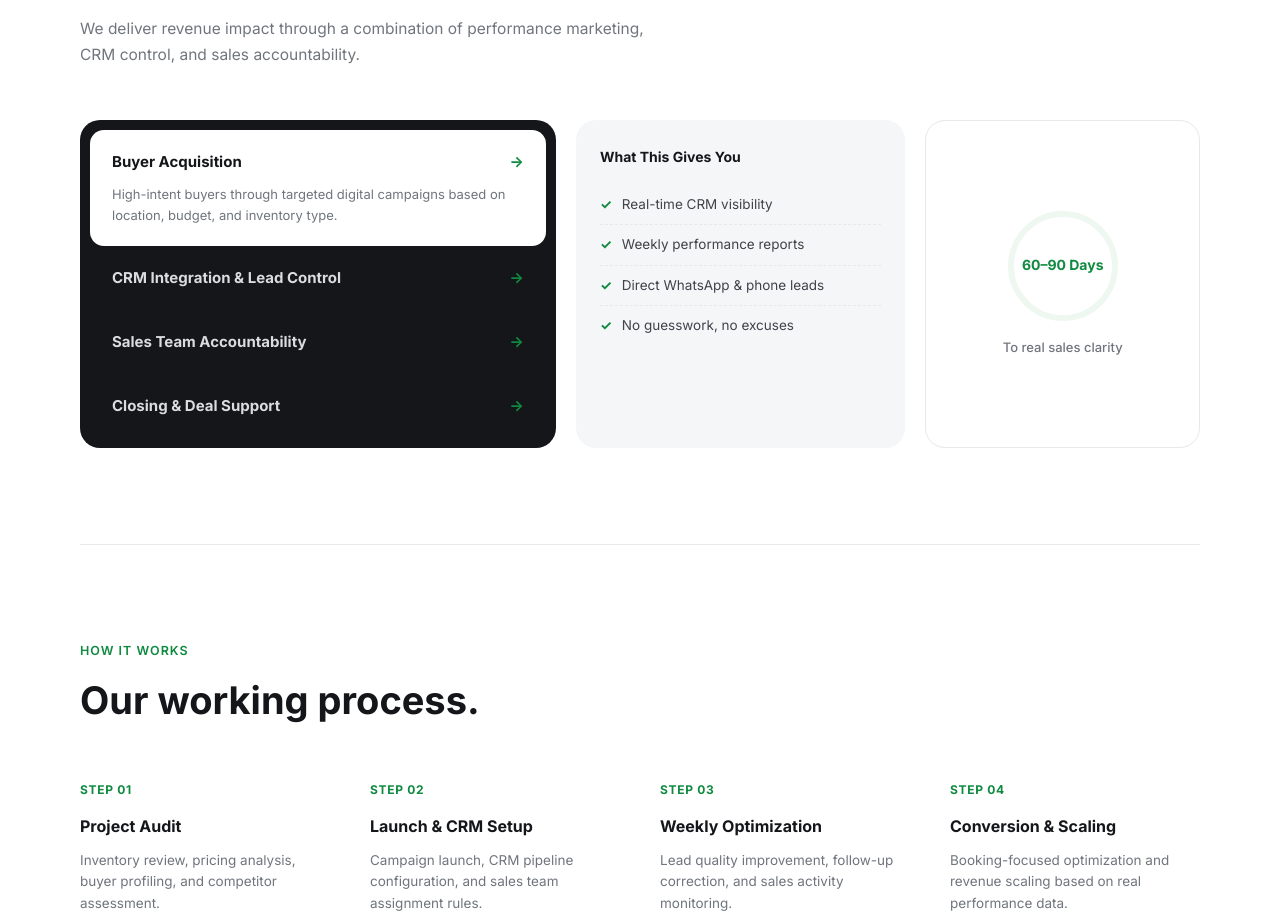
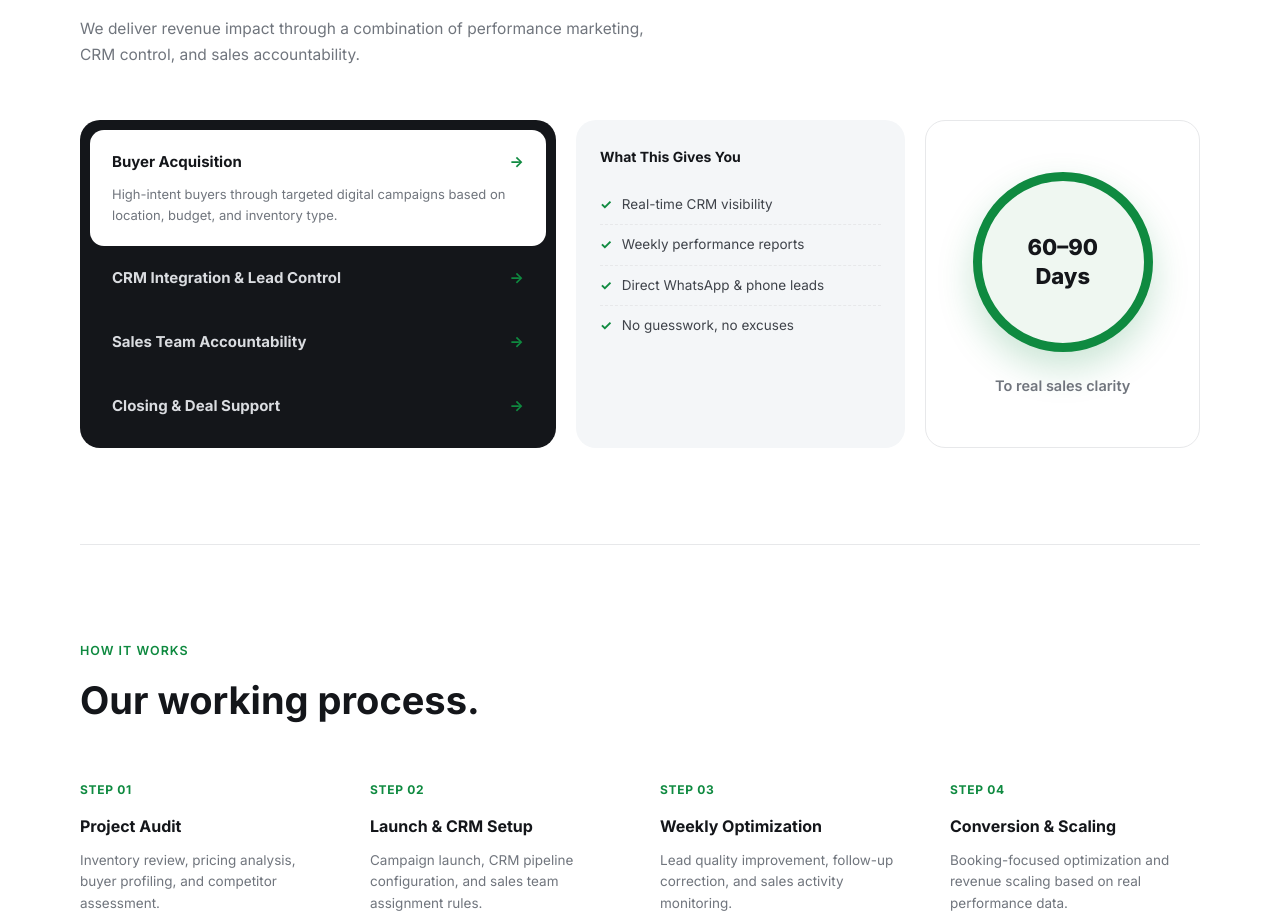
Before and after one commit to khurram7jc/propkads-website, a Next.js app: page / in a window 1280 px wide. Shown: the part 3374-4291 px from the top of the page. Built offline with nearby package versions, Linux system fonts and the light colour scheme; no server answers; the database is empty.

Commit message:
Make the stat circle bigger with a solid green ring and shadow

```diff
--- a/app/globals.css
+++ b/app/globals.css
@@ -195,15 +195,17 @@ input, select, textarea{font-family:inherit;}
 .whatwedo-checklist li::before{content:"✓"; color:var(--green); font-weight:700; flex-shrink:0;}
 
 .whatwedo-stat{
-  border:1px solid var(--line); border-radius:20px; padding:26px 20px; text-align:center;
+  border:1px solid var(--line); border-radius:20px; padding:36px 22px; text-align:center;
   display:flex; flex-direction:column; align-items:center; justify-content:center; height:100%; box-sizing:border-box;
 }
 .whatwedo-stat-circle{
-  width:110px; height:110px; border-radius:50%; border:6px solid var(--green-tint);
-  display:flex; align-items:center; justify-content:center; margin-bottom:16px;
+  width:180px; height:180px; border-radius:50%; border:9px solid var(--green);
+  background:var(--green-tint);
+  display:flex; align-items:center; justify-content:center; margin-bottom:22px;
+  box-shadow:0 16px 36px rgba(15,138,64,0.22);
 }
-.whatwedo-stat-circle span{font-size:14px; font-weight:700; color:var(--green); line-height:1.2; text-align:center;}
-.whatwedo-stat p{font-size:13px; color:var(--slate); font-weight:500;}
+.whatwedo-stat-circle span{font-size:22px; font-weight:800; color:var(--ink); line-height:1.3; text-align:center; padding:0 16px;}
+.whatwedo-stat p{font-size:14.5px; color:var(--slate); font-weight:600;}
 
 @media(max-width:900px){
   .whatwedo-wrap{grid-template-columns:1fr;}
```
